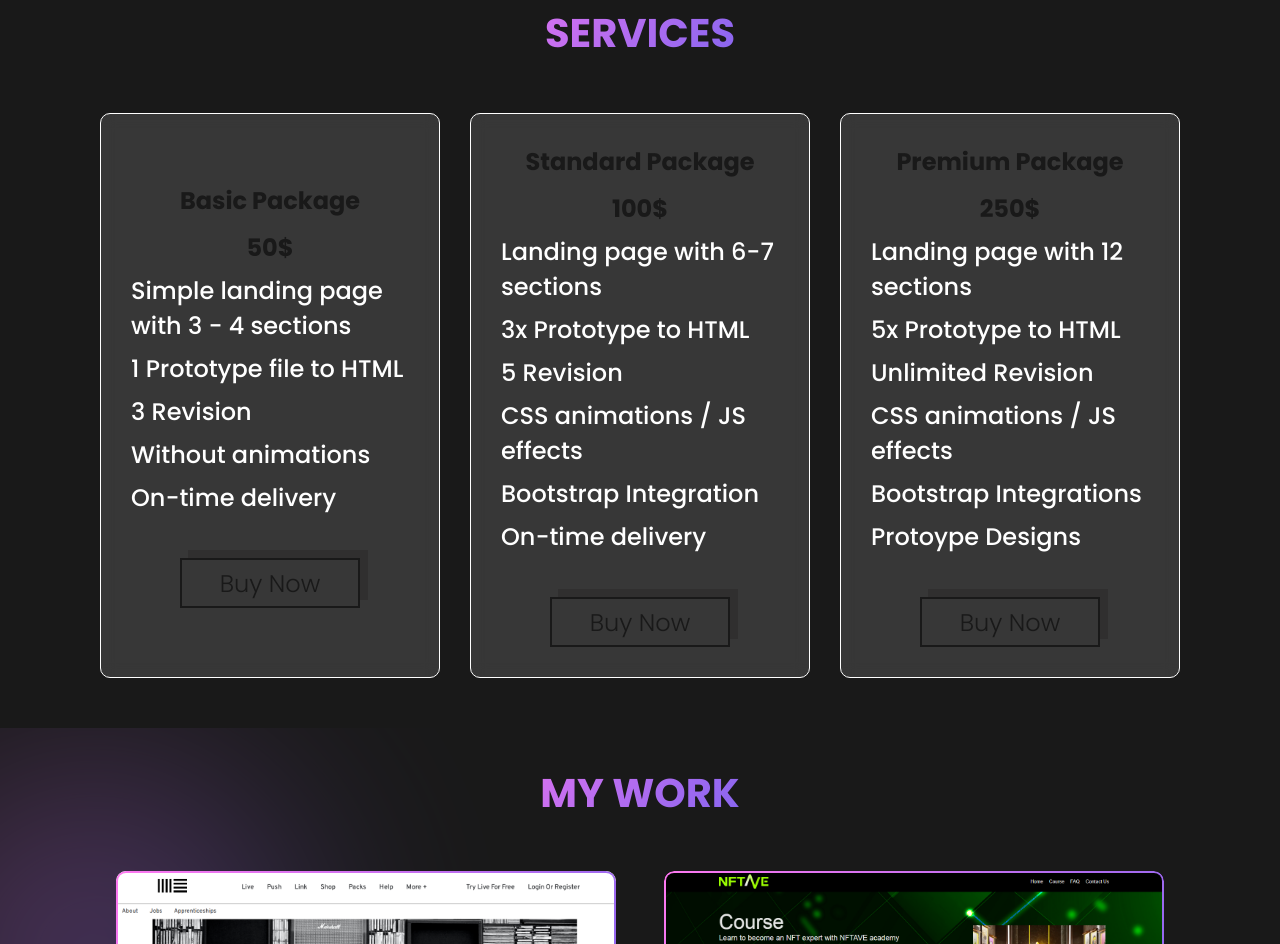
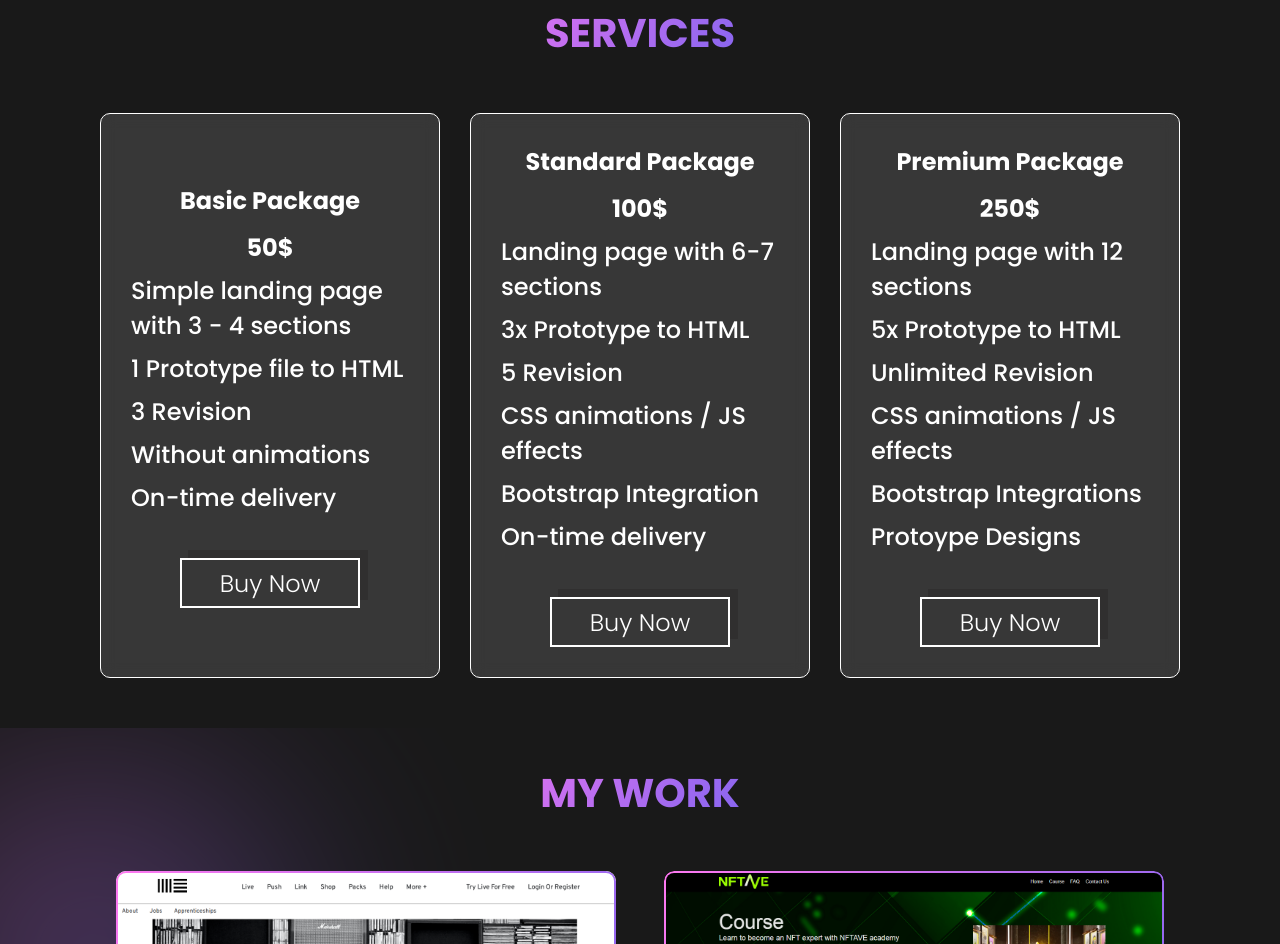
Before and after one commit to tobassum786/My-professional, a plain HTML site: page Index.html in a window 1280 px wide. Shown: the part 2882-3826 px from the top of the page. Drawn offline with nearby package versions, Linux system fonts and the light colour scheme.

Commit message:
Update styles.css

```diff
--- a/styles.css
+++ b/styles.css
@@ -473,13 +473,13 @@ section {
     font-weight: 700;
     text-transform: capitalize;
     padding-bottom: 12px;
-    color: var(--primary-color);
+    color: var(--light-color);
 }
 
 .services .offers__container .offer__card span {
     font-size: var(--font-xsm);
     font-weight: 700;
-    color: var(--primary-color);
+    color: var(--light-color);
     padding-bottom: 8px;
 }
 
@@ -498,14 +498,14 @@ section {
 }
 
 .services .offers__container .offer__card .card__btn .btn--secondary {
-    border: 2px solid var(--primary-color);
-    color: var(--primary-color);
+    border: 2px solid var(--light-color);
+    color: var(--light-color);
     box-shadow: 8px -8px 0 var(--secondary-color);
 }
 
 .services .offers__container .offer__card .card__btn .btn--secondary:hover {
     background-color: var(--primary-color);
-    color: var(--light-color-alt);
+    color: var(--primary-color);
     box-shadow: none;
 }
 /*my work*/
```
